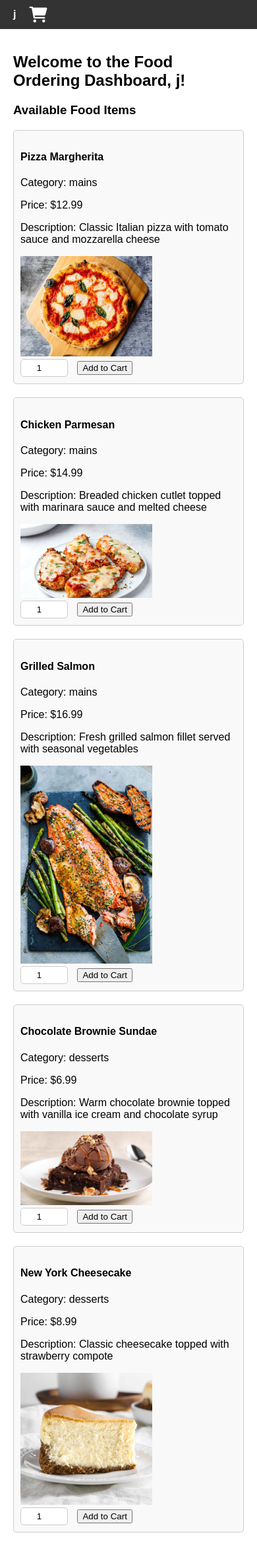
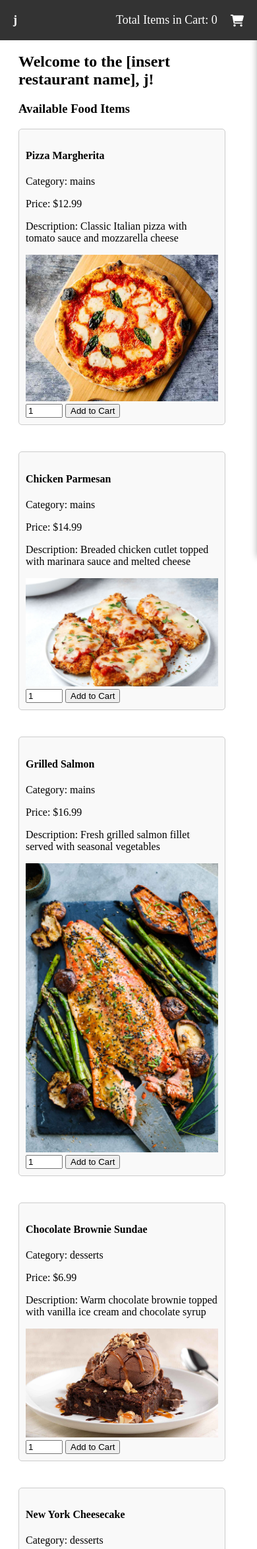
Before and after one commit to thfanfabman/food_ordering, a PHP site: page /dashboard.php in a window 390 px wide. Shown: the top 2347 px of the page at 66% size. Before the commit the page ends 2322 px from the top, so only its background shows below. Run offline with PHP 8.4, Linux system fonts and the light colour scheme; a user stored in the database is signed in; data comes from the database, SQL or seed files in the repository.

Commit message:
Add files via upload

```diff
--- a/dashboard.php
+++ b/dashboard.php
@@ -54,13 +54,44 @@ if ($result->num_rows > 0) {
     <link rel="stylesheet" href="styles.css">
     <!-- Font Awesome CDN for icons -->
     <link rel="stylesheet" href="https://cdnjs.cloudflare.com/ajax/libs/font-awesome/6.0.0-beta3/css/all.min.css">
-    <style>
-        /* Custom CSS for positioning user name and cart icon */
-        body {
-            margin: 0;
-            font-family: Arial, sans-serif;
+    <style>/* Styles for sidebar */
+    /* Styles for sidebar */
+        .cart-sidebar {
+            position: fixed;
+            top: 40px; /* Position below the top bar */
+            bottom: 0; /* Stretch sidebar to the bottom of the viewport */
+            right: -300px; /* Start with sidebar hidden */
+            width: 300px;
+            background-color: #fff;
+            box-shadow: 0 0 10px rgba(0, 0, 0, 0.3);
+            transition: right 0.3s ease; /* Smooth transition for sidebar animation */
+            z-index: 900; /* Ensure sidebar is above the overlay */
+            overflow-y: auto; /* Enable vertical scrolling if needed */
         }
 
+        .cart-sidebar-content {
+            padding: 20px;
+            height: 100%; /* Fill the entire height of the sidebar container */
+        }
+
+        /* Overlay styles */
+        .cart-overlay {
+            position: fixed;
+            top: 60px; /* Position below the top bar */
+            bottom: 0; /* Stretch overlay to the bottom of the viewport */
+            left: 0;
+            width: 100%;
+            background-color: rgba(0, 0, 0, 0.5); /* Semi-transparent black overlay */
+            display: none;
+            z-index: 800; /* Ensure overlay is below sidebar */
+        }
+
+        .overlay-active {
+            display: block; /* Display overlay when sidebar is open */
+        }
+
+
+        /* Additional styles for top bar and content */
         .top-bar {
             position: fixed;
             top: 0;
@@ -68,12 +99,13 @@ if ($result->num_rows > 0) {
             width: 100%;
             background-color: #333;
             color: #fff;
-            padding: 10px 20px;
+            padding: 20px 20px;
             box-sizing: border-box;
             z-index: 1000;
             display: flex;
             justify-content: space-between;
             align-items: center;
+            font-size: 18px;
         }
 
         .top-bar .user-info {
@@ -85,64 +117,62 @@ if ($result->num_rows > 0) {
             font-weight: bold;
             cursor: pointer;
             color: #fff;
-            text-decoration: none; /* Remove underline */
+            text-decoration: none;
             margin-right: 20px;
         }
 
-        .top-bar .user-info .cart-icon {
-            color: #fff;
-            font-size: 1.5rem;
-            margin-right: 10px;
-            cursor: pointer;
+        .top-bar .cart-info {
+            display: flex;
+            align-items: center;
+        }
+
+        .top-bar .cart-info #totalItems {
+            margin-right: 20px;
         }
 
         .dashboard-container {
-            padding-top: 60px; /* Adjust spacing for fixed top bar */
+            padding-top: 80px; /* Adjust spacing for fixed top bar and sidebar */
             padding: 20px;
-            margin-top: 40px; /* Adjust margin for content to avoid overlap with fixed top bar */
+            margin-top: 40px; /* Adjust margin for content to avoid overlap with fixed elements */
+        }
+
+        .food-items {
+            display: flex;
+            flex-wrap: wrap;
+            justify-content: flex-start; /* Start items from the left */
+            gap: 20px; /* Spacing between items */
         }
 
         .food-item {
+            width: calc(25% - 20px); /* Initially show 4 items per row */
+            margin-bottom: 20px;
+            padding: 10px;
             border: 1px solid #ccc;
-            padding: 10px;
-            margin-bottom: 20px;
             border-radius: 5px;
             background-color: #f9f9f9;
+            box-sizing: border-box; /* Include padding in width calculation */
         }
 
-        /* Style for quantity input */
-        .quantity-input {
-            width: 60px;
-            padding: 5px;
-            text-align: center;
-            margin-right: 10px;
-            border: 1px solid #ccc;
-            border-radius: 5px;
+        @media (max-width: 1200px) {
+            .food-item {
+                width: calc(33.33% - 20px); /* Show 3 items per row on medium screens */
+            }
         }
 
-        /* Style for cart overlay */
-        .cart-overlay {
-            position: fixed;
-            top: 0;
-            left: 0;
-            width: 100%;
-            height: 100%;
-            background-color: rgba(0, 0, 0, 0.5);
-            display: none;
-            justify-content: center;
-            align-items: center;
-            z-index: 2000;
+        @media (max-width: 768px) {
+            .food-item {
+                width: calc(50% - 20px); /* Show 2 items per row on smaller screens */
+            }
         }
 
-        .cart-container {
-            background-color: #fff;
-            padding: 20px;
-            border-radius: 5px;
-            box-shadow: 0 2px 5px rgba(0, 0, 0, 0.3);
+        @media (max-width: 480px) {
+            .food-item {
+                width: 100%; /* Show 1 item per row on narrow screens */
+            }
         }
 
         .food-item img {
-            max-width: 200px;
+            max-width: 100%;
             height: auto;
         }
     </style>
@@ -152,16 +182,30 @@ if ($result->num_rows > 0) {
     <div class="top-bar">
         <div class="user-info">
             <a href="edit_profile.php" class="user-name"><?php echo htmlspecialchars($userName); ?></a>
-            <i class="fas fa-shopping-cart cart-icon" onclick="openCart()"></i> <!-- Cart icon with click event -->
+        </div>
+        <div class="cart-info">
+            <span id="totalItems">Total Items in Cart: 0</span> <!-- Display total items count -->
+            <i class="fas fa-shopping-cart cart-icon" onclick="toggleCartSidebar()"></i> <!-- Cart icon with click event -->
         </div>
     </div>
 
+    <!-- Sidebar for cart items -->
+    <div class="cart-sidebar" id="cartSidebar">
+        <div class="cart-sidebar-content">
+            <h3>Your Cart</h3>
+            <div id="cartItemsContainer"></div>
+            <button onclick="closeCartSidebar()">Close</button> <!-- Button to close sidebar -->
+        </div>
+    </div>
+
+    <!-- Overlay for dimming effect -->
+    <div class="cart-overlay" id="cartOverlay" onclick="closeCartSidebar()"></div>
+
     <div class="dashboard-container">
         <div class="dashboard-content">
-            <h2>Welcome to the Food Ordering Dashboard, <?php echo htmlspecialchars($userName); ?>!</h2>
+            <h2>Welcome to the [insert restaurant name], <?php echo htmlspecialchars($userName); ?>!</h2>
 
             <h3>Available Food Items</h3>
-
             <div class="food-items">
                 <?php foreach ($foodItems as $item) : ?>
                     <div class="food-item">
@@ -180,16 +224,22 @@ if ($result->num_rows > 0) {
         </div>
     </div>
 
-    <!-- Cart overlay -->
-    <div class="cart-overlay" id="cartOverlay" onclick="closeCart()">
-        <div class="cart-container">
-            <h2>Your Cart</h2>
-            <div id="cartItems"></div>
-            <button onclick="closeCart()">Close</button> <!-- Close button for cart overlay -->
-        </div>
-    </div>
+    <script>
+        window.addEventListener('resize', adjustFoodItemWidth);
 
-    <script>
+        function adjustFoodItemWidth() {
+        const containerWidth = document.querySelector('.food-items').offsetWidth;
+        const numItemsPerRow = Math.floor(containerWidth / 300); // Adjust item width based on desired item width (e.g., 300px)
+
+        const foodItems = document.querySelectorAll('.food-item');
+        foodItems.forEach(item => {
+            item.style.width = `calc(${100 / numItemsPerRow}% - 20px)`;
+        });
+        }
+
+        // Call the function initially and on window resize
+        adjustFoodItemWidth();
+
         let cartItems = []; // Array to store cart items
 
         function addToCart(event, itemId, itemName) {
@@ -209,33 +259,49 @@ if ($result->num_rows > 0) {
             }
 
             updateCartDisplay(); // Update cart display
+            toggleCartSidebar(); // Open cart sidebar
 
             // Notify user that item was added to cart
             showNotification(`Added ${quantity} ${quantity > 1 ? 'items' : 'item'} to cart`);
         }
 
         function updateCartDisplay() {
-            const cartItemsElement = document.getElementById('cartItems');
-
-            // Clear previous cart items
-            cartItemsElement.innerHTML = '';
+            const cartItemsContainer = document.getElementById('cartItemsContainer');
+            cartItemsContainer.innerHTML = ''; // Clear previous items
 
             // Display cart items
             cartItems.forEach(item => {
                 const itemElement = document.createElement('div');
                 itemElement.textContent = `${item.itemName} - Quantity: ${item.quantity}`;
-                cartItemsElement.appendChild(itemElement);
+                cartItemsContainer.appendChild(itemElement);
             });
+
+            // Update total items count
+            document.getElementById('totalItems').textContent = `Total Items in Cart: ${cartItems.length}`;
         }
 
-        function openCart() {
-            updateCartDisplay(); // Update cart display
-            document.getElementById('cartOverlay').style.display = 'flex'; // Display cart overlay
+        function toggleCartSidebar() {
+            const cartSidebar = document.getElementById('cartSidebar');
+            const cartOverlay = document.getElementById('cartOverlay');
+
+            // Toggle sidebar visibility
+            if (cartSidebar.style.right === '0px') {
+                cartSidebar.style.right = '-300px'; // Hide sidebar
+                cartOverlay.style.display = 'none'; // Hide overlay
+            } else {
+                cartSidebar.style.right = '0px'; // Show sidebar
+                cartOverlay.style.display = 'block'; // Show overlay
+            }
         }
 
-        function closeCart() {
-            document.getElementById('cartOverlay').style.display = 'none'; // Hide cart overlay
+        function closeCartSidebar() {
+            const cartSidebar = document.getElementById('cartSidebar');
+            const cartOverlay = document.getElementById('cartOverlay');
+
+            cartSidebar.style.right = '-300px'; // Hide sidebar
+            cartOverlay.style.display = 'none'; // Hide overlay
         }
+
         function showNotification(message) {
             // Create notification element
             const notificationElement = document.createElement('div');
@@ -259,6 +325,7 @@ if ($result->num_rows > 0) {
         }
     </script>
 </body>
+
 </html>
 
 <?php
```
